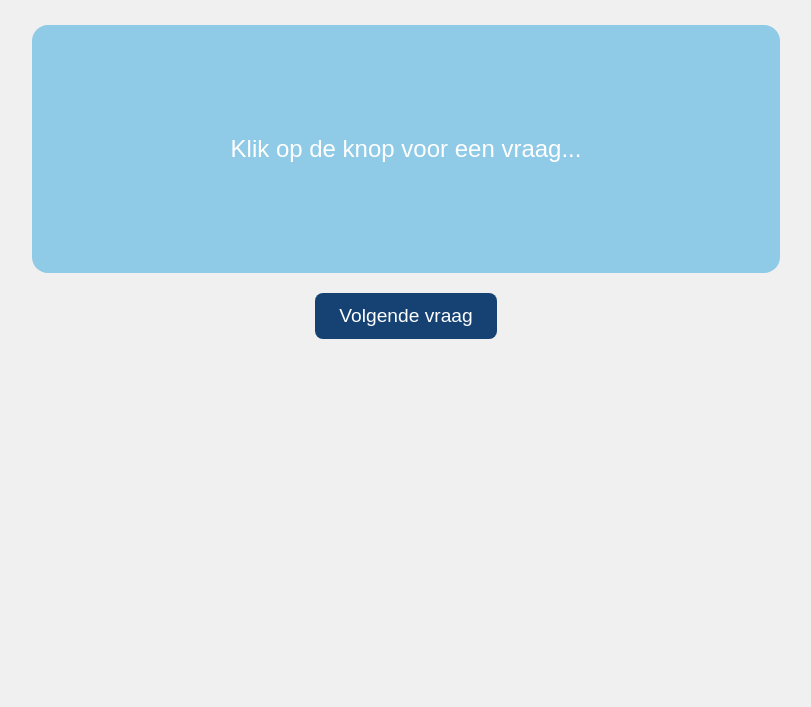
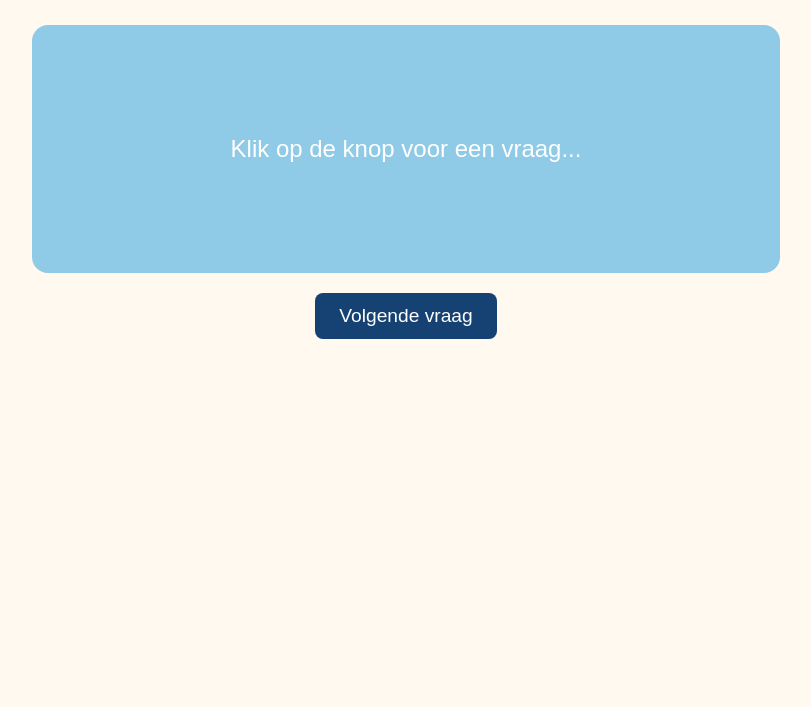
Before and after one commit to SVerreij/klik-en-klets, a plain HTML site: page index.html in a window 1280 px wide. Shown: the part 93-800 px from the top of the page, without its empty margins (234-1045 px from the left). Drawn offline with Linux system fonts and the light colour scheme.

Commit message:
Update index.html

```diff
--- a/index.html
+++ b/index.html
@@ -14,7 +14,7 @@
       align-items: center;
       justify-content: flex-start;
       padding: 20px;
-      background-color: #f0f0f0;
+      background-color: #fff9f0;
     }
     h1 {
       text-align: center;
```
